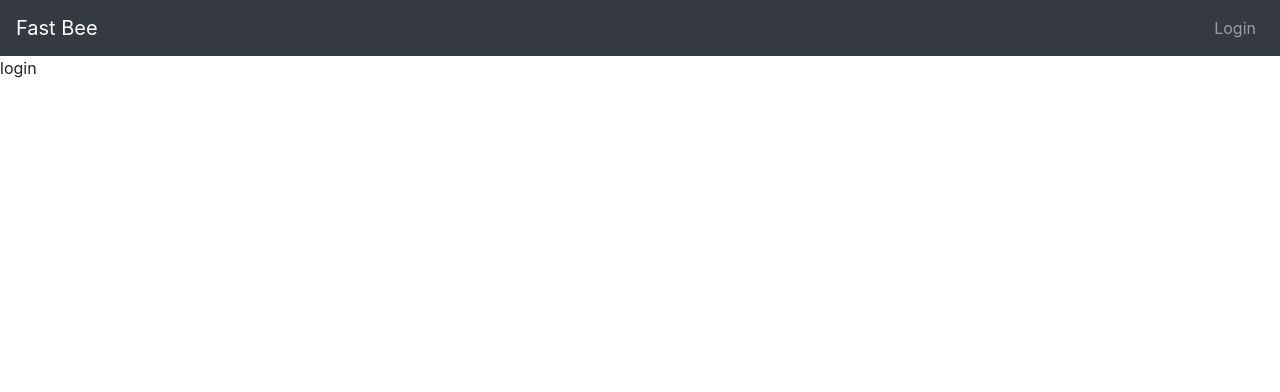
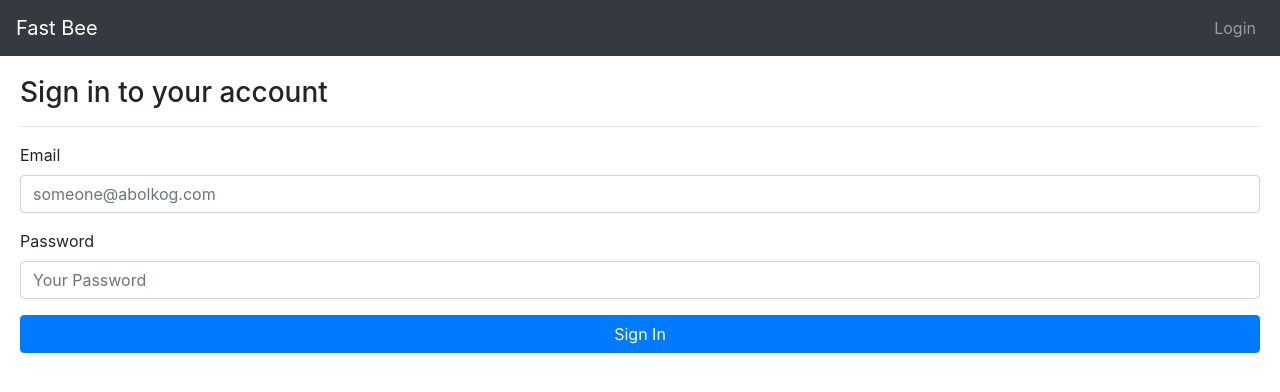
Before and after one commit to Nahla-Shiri/summer-project, a React (Create React App) app in the folder client/: page /login in a window 1280 px wide. Shown: the top 392 px of the page. Built offline with nearby package versions, Linux system fonts and the light colour scheme.

Commit message:
Formik + Yup form login

```diff
--- a/client/package.json
+++ b/client/package.json
@@ -7,11 +7,13 @@
     "@testing-library/react": "^9.5.0",
     "@testing-library/user-event": "^7.2.1",
     "bootstrap": "^4.5.0",
+    "formik": "^2.1.4",
     "react": "^16.13.1",
     "react-dom": "^16.13.1",
     "react-router-dom": "^5.2.0",
     "react-scripts": "3.4.1",
-    "reactstrap": "^8.5.1"
+    "reactstrap": "^8.5.1",
+    "yup": "^0.29.1"
   },
   "scripts": {
     "start": "react-scripts start",
--- a/client/src/index.js
+++ b/client/src/index.js
@@ -3,6 +3,7 @@ import ReactDOM from 'react-dom';
 import {BrowserRouter} from 'react-router-dom';
 
 import 'bootstrap/dist/css/bootstrap.min.css';
+
 
 import App from './App';
 import * as serviceWorker from './serviceWorker';
--- a/client/src/pages/Login.js
+++ b/client/src/pages/Login.js
@@ -1,11 +1,85 @@
-import React from 'react'
+import React from 'react';
+import { Button, FormGroup, Label, Input , FormFeedback} from 'reactstrap';
+import { Formik } from 'formik';
+import * as Yup from 'yup';
 
 const Login = () => {
+
+    const handleFormSubmit =(values, bag) => {
+       console.log(values);
+      }
+
+
     return (
-        <div>
-            login
-        </div>
-    )
+      <div style={{ padding: 20 }}>
+        <h3>Sign in to your account</h3>
+        <hr />
+
+
+        <Formik
+          initialValues={{ email: '', password: '' }}
+          onSubmit={handleFormSubmit}
+          validationSchema={Yup.object().shape({
+            email: Yup.string()
+              .email()
+              .required(),
+            password: Yup.string()
+              .min(6)
+              .required()
+          })}
+          render={({
+            handleChange,
+            handleSubmit,
+            isValid,
+            isSubmitting,
+            handleBlur,
+            errors,
+            touched
+          }) => (
+            <div>
+              <FormGroup>
+                <Label>Email</Label>
+                <Input
+                  invalid={errors.email && touched.email}
+                  name='email'
+                  type='email'
+                  placeholder='someone@abolkog.com'
+                  onChange={handleChange}
+                  onBlur={handleBlur}
+                />
+
+                {errors.email && touched.email ? (
+                  <FormFeedback>{errors.email}</FormFeedback>
+                ) : null}
+              </FormGroup>
+              <FormGroup>
+                <Label>Password</Label>
+                <Input
+                  invalid={errors.password && touched.password}
+                  name='password'
+                  type='password'
+                  placeholder='Your Password'
+                  onChange={handleChange}
+                  onBlur={handleBlur}
+                />
+                {errors.password && touched.password ? (
+                  <FormFeedback>{errors.password}</FormFeedback>
+                ) : null}
+              </FormGroup>
+              <Button
+                color='primary'
+                block
+                onClick={handleSubmit}
+                disabled={!isValid || isSubmitting}
+              >
+                Sign In
+              </Button>
+            </div>
+          )}
+        />
+
+      </div>
+    );
 }
 
 export { Login }
```
Also changed, not shown: 1 other file (tests, documents, lock files or other folders).
